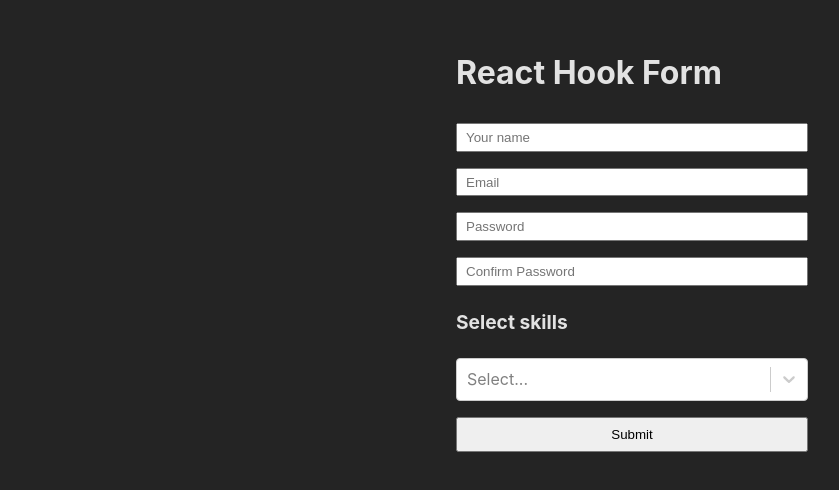
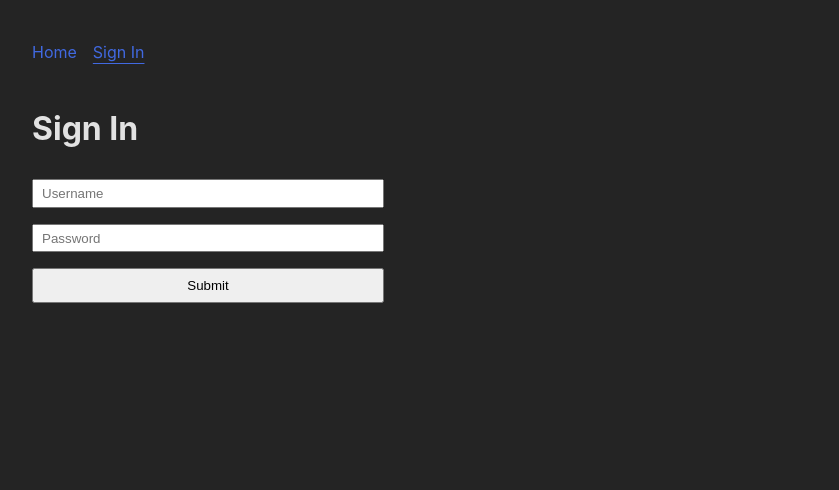
Before and after one commit to baresi687/react-tasks, a React (Vite) app: page /signin in a window 1280 px wide. Shown: the top 490 px of the page, without its empty margins (8-847 px from the left). Built offline with nearby package versions, Linux system fonts and the light colour scheme.

Commit message:
Adds Nav bar, routes and components

```diff
--- a/package.json
+++ b/package.json
@@ -14,10 +14,14 @@
     "@emotion/styled": "^11.10.5",
     "@hookform/resolvers": "^2.9.11",
     "@mui/material": "^5.11.9",
+    "localforage": "^1.10.0",
+    "match-sorter": "^6.3.1",
     "react": "^18.2.0",
     "react-dom": "^18.2.0",
     "react-hook-form": "^7.43.1",
+    "react-router-dom": "^6.8.1",
     "react-select": "^5.7.0",
+    "sort-by": "^0.0.2",
     "yup": "^1.0.0"
   },
   "devDependencies": {
--- a/src/App.css
+++ b/src/App.css
@@ -8,9 +8,29 @@
   padding: 2rem;
 }
 
+nav {
+  display: flex;
+  flex-direction: row;
+  gap: 1rem;
+  padding-bottom: 2rem;
+}
+
+nav a {
+  text-decoration: none;
+  text-underline-offset: 0.3rem;
+  color: royalblue;
+}
+
+nav a:hover {
+  filter: brightness(85%);
+}
+
+.underline {
+  text-decoration: underline;
+}
+
 form {
   max-width: 22rem;
-  margin: 0 auto;
   display: flex;
   flex-direction: column;
   gap: 1rem;
--- a/src/App.jsx
+++ b/src/App.jsx
@@ -1,81 +1,12 @@
 import "./App.css";
-import { useForm, Controller } from "react-hook-form";
-import Select from "react-select";
-import { yupResolver } from "@hookform/resolvers/yup";
-import * as yup from "yup";
-import { Alert } from "@mui/material";
-import { useState } from "react";
-
-const schema = yup.object({
-  name: yup.string().required("Please enter your name").min(4, "Name must be 4 characters or more"),
-  email: yup.string().required("Please enter your email address").email("Please enter a valid email address"),
-  password: yup.string().required("Please enter a password").min(8, "Password must be 8 characters or more"),
-  confirmPassword: yup
-    .string()
-    .required("Please confirm the password")
-    .oneOf([yup.ref("password"), null], "Passwords must match"),
-});
+import NavBar from "./components/NavBar.jsx";
+import { Outlet } from "react-router-dom";
 
 function App() {
-  const {
-    register,
-    handleSubmit,
-    control,
-    reset,
-    formState: { errors },
-  } = useForm({ resolver: yupResolver(schema) });
-  const [isSubmitted, setSubmitted] = useState(false);
-
-  const onSubmit = (data) => {
-    console.log(data);
-    setSubmitted(true);
-    reset();
-  };
-
   return (
     <>
-      <form onSubmit={handleSubmit(onSubmit)}>
-        <h1>React Hook Form</h1>
-        <label>
-          <input type="text" placeholder="Your name" {...register("name", { required: true })} />
-          {errors.name && <span className="input-error">{errors.name.message}</span>}
-        </label>
-        <label>
-          <input type="email" placeholder="Email" {...register("email", { required: true })} />
-          {errors.email && <span className="input-error">{errors.email.message}</span>}
-        </label>
-        <label>
-          <input type="password" placeholder="Password" {...register("password", { required: true })} />
-          {errors.password && <span className="input-error">{errors.password.message}</span>}
-        </label>
-        <label>
-          <input type="password" placeholder="Confirm Password" {...register("confirmPassword", { required: true })} />
-          {errors.confirmPassword && <span className="input-error">{errors.confirmPassword.message}</span>}
-        </label>
-        <h2 className="skills-heading">Select skills</h2>
-        <label>
-          <Controller
-            name="skills"
-            control={control}
-            render={({ field }) => (
-              <Select
-                id="skills"
-                isMulti
-                options={[
-                  { value: "react", label: "React" },
-                  { value: "angular", label: "Angular" },
-                  { value: "typescript", label: "TypeScript" },
-                ]}
-                className="basic-multi-select"
-                classNamePrefix="select"
-                {...field}
-              />
-            )}
-          />
-        </label>
-        <button>Submit</button>
-        {isSubmitted && <Alert severity="success">Form submitted</Alert>}
-      </form>
+      <NavBar />
+      <Outlet />
     </>
   );
 }
--- /dev/null
+++ b/src/components/Home.jsx
@@ -0,0 +1,9 @@
+export default function Home() {
+  return (
+    <>
+      <div>
+        <h1>Home</h1>
+      </div>
+    </>
+  );
+}
--- /dev/null
+++ b/src/components/NavBar.jsx
@@ -0,0 +1,16 @@
+import { NavLink } from "react-router-dom";
+
+export default function NavBar() {
+  let activeStyle = "underline";
+
+  return (
+    <nav>
+      <NavLink to="/" className={({ isActive }) => (isActive ? activeStyle : undefined)}>
+        Home
+      </NavLink>
+      <NavLink to="/signin" className={({ isActive }) => (isActive ? activeStyle : undefined)}>
+        Sign In
+      </NavLink>
+    </nav>
+  );
+}
--- /dev/null
+++ b/src/components/SignIn.jsx
@@ -0,0 +1,46 @@
+import { useForm } from "react-hook-form";
+import { yupResolver } from "@hookform/resolvers/yup";
+import * as yup from "yup";
+import { Alert } from "@mui/material";
+import { useState } from "react";
+
+const schema = yup.object({
+  name: yup.string().required("Please enter your name").min(4, "Name must be 4 characters or more"),
+  password: yup.string().required("Please enter a password").min(8, "Password must be 8 characters or more"),
+});
+
+function SignIn() {
+  const {
+    register,
+    handleSubmit,
+    reset,
+    formState: { errors },
+  } = useForm({ resolver: yupResolver(schema) });
+  const [isSubmitted, setSubmitted] = useState(false);
+
+  const onSubmit = (data) => {
+    console.log(data);
+    setSubmitted(true);
+    reset();
+  };
+
+  return (
+    <>
+      <form onSubmit={handleSubmit(onSubmit)}>
+        <h1>Sign In</h1>
+        <label>
+          <input type="text" placeholder="Username" {...register("name", { required: true })} />
+          {errors.name && <span className="input-error">{errors.name.message}</span>}
+        </label>
+        <label>
+          <input type="password" placeholder="Password" {...register("password", { required: true })} />
+          {errors.password && <span className="input-error">{errors.password.message}</span>}
+        </label>
+        <button>Submit</button>
+        {isSubmitted && <Alert severity="success">Form submitted</Alert>}
+      </form>
+    </>
+  );
+}
+
+export default SignIn;
--- a/src/main.jsx
+++ b/src/main.jsx
@@ -2,9 +2,29 @@ import React from "react";
 import ReactDOM from "react-dom/client";
 import App from "./App";
 import "./index.css";
+import { createBrowserRouter, RouterProvider } from "react-router-dom";
+import Home from "./components/Home.jsx";
+import SignIn from "./components/SignIn.jsx";
+
+const router = createBrowserRouter([
+  {
+    path: "/",
+    element: <App />,
+    children: [
+      {
+        path: "/",
+        element: <Home />,
+      },
+      {
+        path: "/signin",
+        element: <SignIn />,
+      },
+    ],
+  },
+]);
 
 ReactDOM.createRoot(document.getElementById("root")).render(
   <React.StrictMode>
-    <App />
+    <RouterProvider router={router} />
   </React.StrictMode>
 );
```
Also changed, not shown: 1 other file (tests, documents, lock files or other folders).
